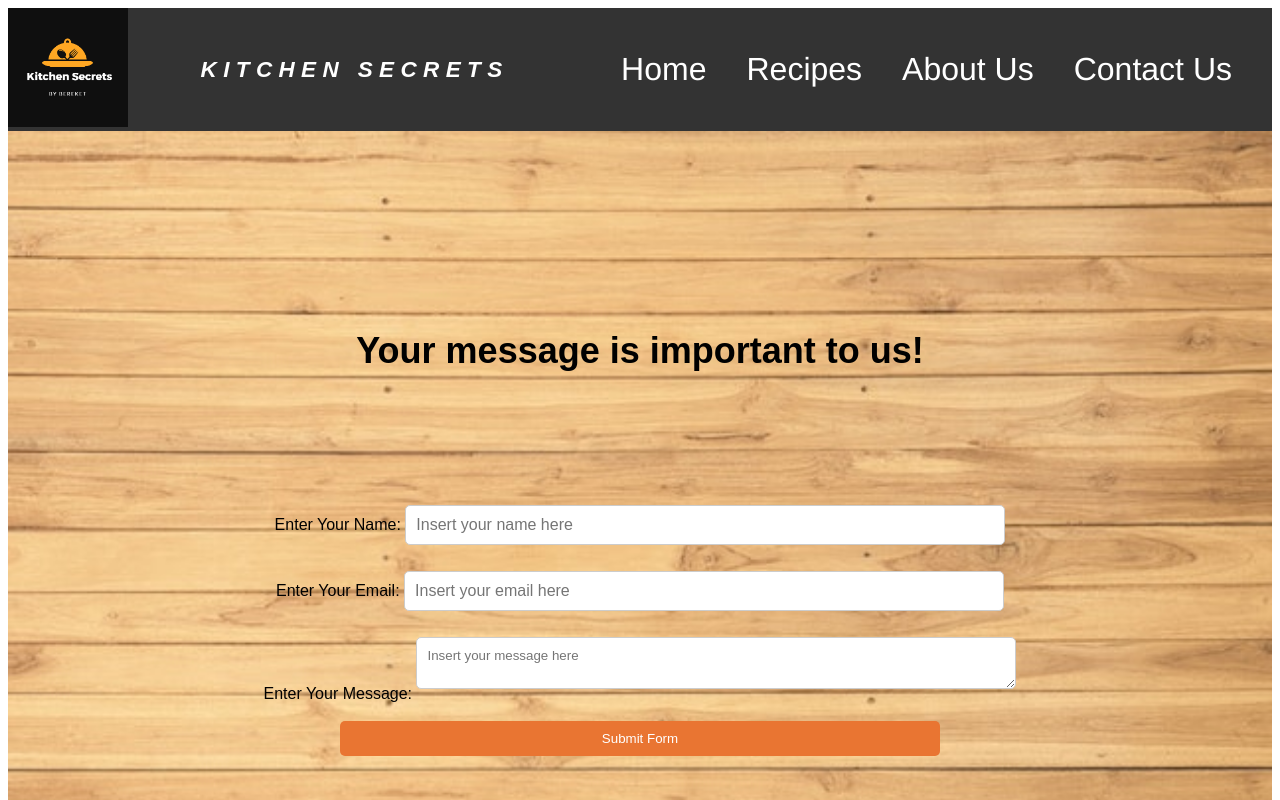
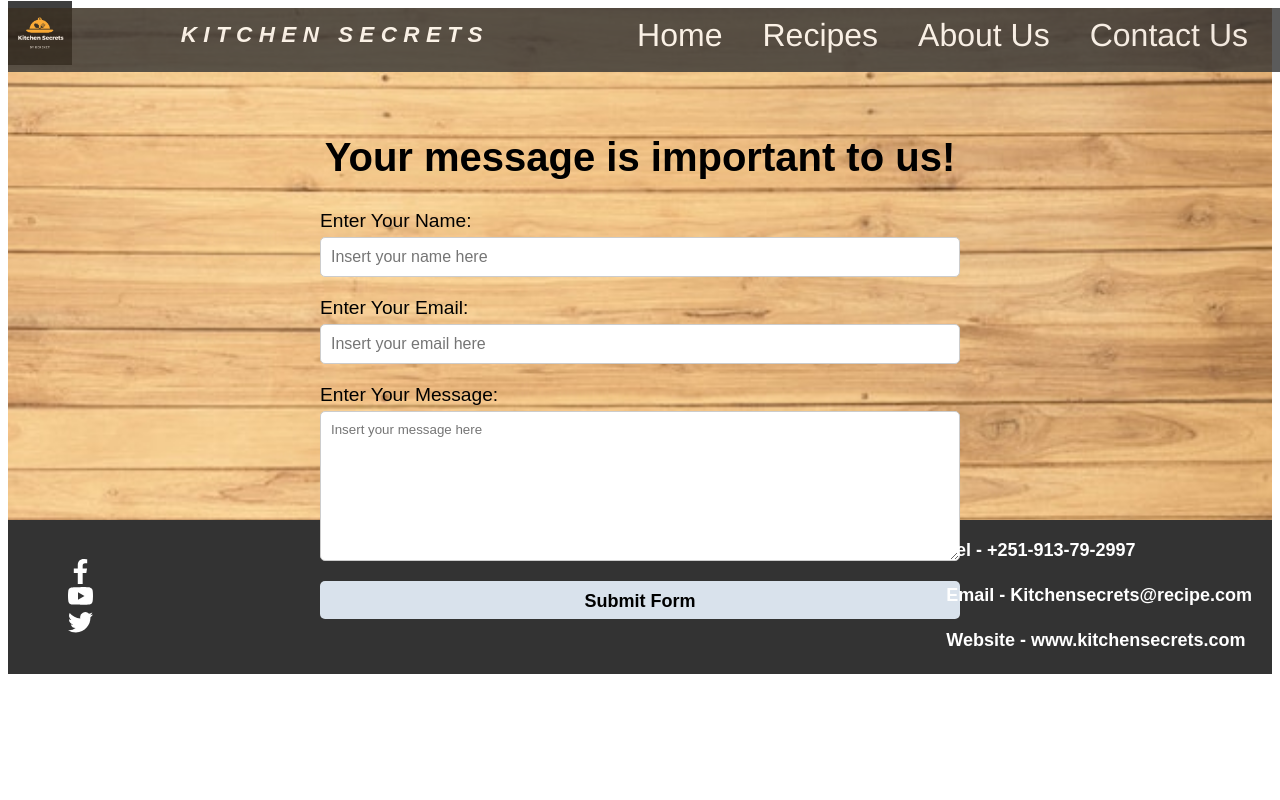
Before and after one commit to berialx/Kitchen_Secrets_Recipe_App, a React (Create React App) app in the folder kitchensecrets/: page /Contact in a window 1280 px wide. Shown: the top 800 px of the page. Built offline with nearby package versions, Linux system fonts and the light colour scheme.

Commit message:
css styling corrections

```diff
--- a/kitchensecrets/src/Styles/About.css
+++ b/kitchensecrets/src/Styles/About.css
@@ -1,10 +1,19 @@
 /* AboutUs.css */
 
 .about-us {
-    max-width: 800px;
+    background-image: url(../Assets/BackgroundImages/BG3.jpg);
+    background-size: cover;
+    background-repeat: no-repeat;
+    background-attachment: scroll;
+    width: 100%;
+    height: 40vw;
     margin: 0 auto;
     padding: 20px;
     text-align: center;
+    display: flex;
+    flex-direction: column;
+    justify-content: center;
+    align-items: center;
   }
 
   h1 {
@@ -13,7 +22,7 @@
   }
 
   p {
-    font-size: 1.2rem;
+    font-size: 1.8rem;
     line-height: 1.6;
     margin-bottom: 20px;
   }
--- a/kitchensecrets/src/Styles/Contact.css
+++ b/kitchensecrets/src/Styles/Contact.css
@@ -1,21 +1,20 @@
+/* Contact.css */
+
 .contact-us-container {
-    display: flex;
-    flex-direction: column;
-    align-items: center;
-    justify-content: center;
-    height: 100vh;
-    width: 100%;
   background-image: url(../Assets/BackgroundImages/BG3.jpg);
   background-size: cover;
   background-repeat: no-repeat;
   background-attachment: scroll;
-    padding: 20px;
+  width: 100%;
+  height: 40vw;
+  margin: 0 auto;
+  padding-top: 100px;
+  text-align: center;
 }
 
-  .contact-us-container h1 {
-    font-size: 36px;
-    text-align: center;
-    margin-bottom: 125px;
+h1 {
+  font-size: 2.5rem;
+  margin-bottom: 20px;
 }
 
 form {
@@ -24,36 +23,47 @@
   align-items: center;
 }
 
+label {
+  font-size: 1.2rem;
+  margin: 10px 0;
+  display: flex;
+  flex-direction: column;
+  align-items: flex-start;
+}
+
 input[type="text"],
 input[type="email"],
 textarea {
-    width: 600px;
+  width: 50vw;
   padding: 10px;
-    margin-bottom: 10px;
+  margin-top: 5px;
   border: 1px solid #ccc;
   border-radius: 5px;
 }
 
-  .h-captcha {
-    margin-bottom: 10px;
+textarea {
+  height: 150px;
 }
 
 button[type="submit"] {
-    background-color: #e97532;
-    color: #fff;
-    width: 600px;
-    height: 10%;
+  background-color: #d9e2ec; /* Button background color */
+  color: black;
+  font-size: large;
+  font-weight: bold;
+  width: 50vw;
+  height: 3vw;
   padding: 10px 20px;
   border: none;
   border-radius: 5px;
   cursor: pointer;
+  transition: background-color 2s;
 }
 
 button[type="submit"]:hover {
-    background-color: #0056b3;
+  background-color: #0056b3; /* Change the button background color on hover */
 }
 
-  label {
-    display: block;
-    margin: 0.5rem 0;
+/* Styling for hCaptcha */
+.h-captcha {
+  margin-top: 10px;
 }
--- a/kitchensecrets/src/Styles/Footer.css
+++ b/kitchensecrets/src/Styles/Footer.css
@@ -1,10 +1,12 @@
 .footer {
     display: flex;
     flex-flow: column;
-    justify-content: center;
+    justify-content: space-evenly;
     align-items: center;
-    height: 125px;
-    background-color: lightcyan;
+    width: 100%;
+    height: 12vw;
+    background-color: #333;
+    color: white;
 }
 .upper-footer {
     width: 100%;
@@ -15,15 +17,17 @@
 
 .lower-footer {
     display: flex;
+    color: white;
     font-size: 18px;
     font-weight: bold;
 }
 .social-media {
     font-size: 25px;
+    color: white;
     width: 100%;
     height: 100%;
     padding-left: 60px;
-    padding-top: 65px;
+    padding-top: 0px;
     display: flex;
     flex-flow: column;
     justify-content: center;
@@ -35,7 +39,11 @@
     width: max-content;
     height: 25px;
     display: flex;
-    flex-flow: row;
+    flex-flow: column;
     justify-content: center;
-    align-items: flex-end;
+    align-items: center;
 }
+.contact-info {
+    padding-top: 0px;
+    padding-right: 20px;
+}
--- a/kitchensecrets/src/Styles/Home.css
+++ b/kitchensecrets/src/Styles/Home.css
@@ -15,7 +15,7 @@
   .home-pic {
     height: 60vh;
     width: auto;
-    padding: 0px;
+    padding-right: 10px;
     border-radius: 5%;
     opacity: 1.5;
     box-shadow: 0 4px 8px 0 rgba(0, 0, 0, 0.2);
--- a/kitchensecrets/src/Styles/Navbar.css
+++ b/kitchensecrets/src/Styles/Navbar.css
@@ -1,15 +1,18 @@
 .navbar {
+    position: absolute;
+    opacity: 0.8;
     background-color: #333;
     color: #fff;
     width: 100%;
-    max-height: 6%;
+    height: 5vw;
     display: flex;
     justify-content: space-between;
     align-items: center;
-    padding: 0px;
+    padding-bottom: 10px;
 }
 .logo {
     max-width: 120px;
+    max-height: 5vw;
 }
 .title {
     font-family: Arial, Helvetica, sans-serif;
--- a/kitchensecrets/src/Styles/Recipes.css
+++ b/kitchensecrets/src/Styles/Recipes.css
@@ -10,7 +10,7 @@
     background-attachment: fixed;
     max-width: 100%;
     min-height: 100vh;
-    padding: 30px;
+    padding-top: 100px;
   }
 
   h1, h2, h3, p {
--- a/kitchensecrets/src/components/About.jsx
+++ b/kitchensecrets/src/components/About.jsx
@@ -8,7 +8,7 @@ const About = () => {
       <h1>About Us</h1>
       <p>Welcome to our recipe web app! We are passionate about cooking and sharing delicious recipes with you.</p>
       <p>Our mission is to make cooking easy, fun, and accessible to everyone. Whether you're a seasoned chef or a beginner in the kitchen, you'll find a wide range of recipes to inspire your culinary adventures.</p>
-      <p>Feel free to explore our collection of recipes, create your own recipe book, and connect with a community of food enthusiasts.</p>
+      <p>Feel free to explore our collection of recipes and create your own recipe book.</p>
       <p>If you have any questions or feedback, don't hesitate to <a href="/Contact">contact us</a>. Happy cooking!</p>
     </div>
   )
--- a/kitchensecrets/src/components/Contact.jsx
+++ b/kitchensecrets/src/components/Contact.jsx
@@ -9,8 +9,8 @@ const Contact = () => {
         <form action="https://api.web3forms.com/submit" method="POST">
           <input type="hidden" name="apikey" value="912bbd8e-862b-44a6-a1da-777064706a0f" />
           <label for="first-name">Enter Your Name: <input type="text" name="name" placeholder="Insert your name here" required /></label>
-          <label for="first-name">Enter Your Email: <input type="email" name="email" placeholder="Insert your email here" required /></label>
-          <label for="first-name">Enter Your Message: <textarea name="message" placeholder="Insert your message here" required></textarea></label>
+          <label for="email">Enter Your Email: <input type="email" name="email" placeholder="Insert your email here" required /></label>
+          <label for="message">Enter Your Message: <textarea name="message" placeholder="Insert your message here" required></textarea></label>
           <div class="h-captcha" data-captcha="true"></div>
           <button type="submit">Submit Form</button>
         </form>
--- a/kitchensecrets/src/components/Footer.jsx
+++ b/kitchensecrets/src/components/Footer.jsx
@@ -14,7 +14,7 @@ import "../Styles/Footer.css"
                         <BsTwitter />
                     </div>
                     <div className="contact-info">
-                        <p>Tel - +251-111-11-11</p>
+                        <p>Tel - +251-913-79-2997</p>
                         <p>Email - Kitchensecrets@recipe.com</p>
                         <p>Website - www.kitchensecrets.com</p>
                     </div>
```
Lines whose indentation alone changed are shown as unchanged.
